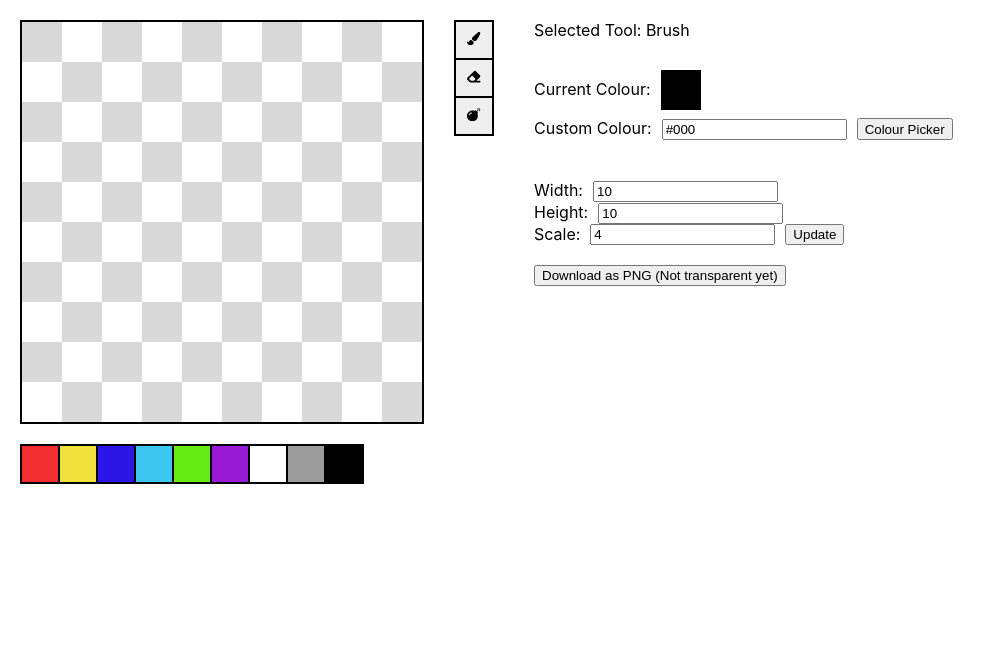
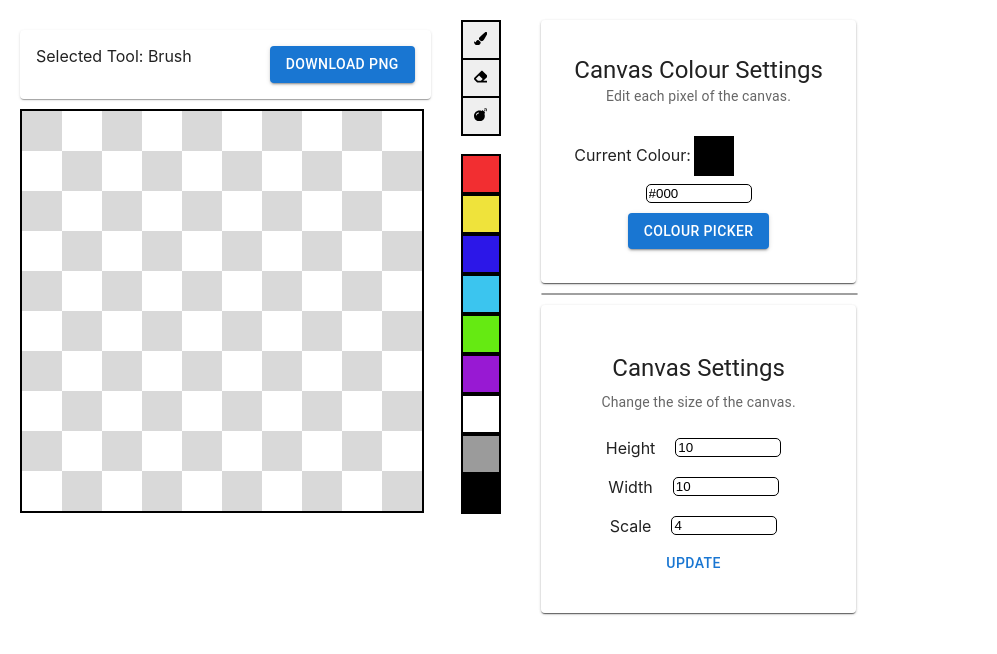
Before and after one commit to BrookJeynes/pixel-art-maker, a React (Create React App) app: page / in a window 1280 px wide. Shown: the top 654 px of the page, without its empty margins (0-997 px from the left). Built offline with nearby package versions, Linux system fonts and the light colour scheme.

Commit message:
initial ui changes

```diff
--- a/package.json
+++ b/package.json
@@ -3,10 +3,13 @@
   "version": "0.1.0",
   "private": true,
   "dependencies": {
+    "@emotion/react": "^11.10.0",
+    "@emotion/styled": "^11.10.0",
     "@fortawesome/fontawesome-svg-core": "^6.1.2",
     "@fortawesome/free-regular-svg-icons": "^6.1.2",
     "@fortawesome/free-solid-svg-icons": "^6.1.2",
     "@fortawesome/react-fontawesome": "^0.2.0",
+    "@mui/material": "^5.10.2",
     "@testing-library/jest-dom": "^5.16.5",
     "@testing-library/react": "^13.3.0",
     "@testing-library/user-event": "^13.5.0",
--- a/src/App.css
+++ b/src/App.css
@@ -30,3 +30,36 @@
 .NoStyling {
   all: unset;
 }
+
+
+form{
+  display: flex;
+  flex-direction: column;
+  align-items: center;
+}
+
+input{
+  margin: 10px;
+  width: 100px;
+
+  /* rounded edges */
+  border-radius: 5px;
+  border: 1px solid rgb(0, 0, 0);
+
+
+}
+
+hr{
+
+  /* horizontal line */
+  border: 1px solid rgb(160, 160, 160);
+  width: 100%;
+
+  /* rounded edges */
+  border-radius: 5px;
+
+  /* margin */
+  margin-top: 10px;
+  margin-bottom: 10px;
+
+}
--- a/src/App.tsx
+++ b/src/App.tsx
@@ -8,6 +8,14 @@ import Canvas from "./components/Canvas";
 import DefaultColours from "./components/DefaultColours";
 import UtilitiesBar from "./components/UtilitiesBar";
 import DownloadImage from "./components/DownloadImage";
+
+import Card from "@mui/material/Card";
+import CardContent from "@mui/material/CardContent";
+import CardMedia from "@mui/material/CardMedia";
+import Typography from "@mui/material/Typography";
+import Button from "@mui/material/Button";
+import Grid from "@mui/material/Grid";
+import Paper from "@mui/material/Paper";
 
 const App = () => {
   const [selectedColour, setSelectedColour] = useState("#000");
@@ -22,7 +30,7 @@ const App = () => {
     width: 10,
   });
 
-  const [localSquareScale, setLocalSquareScale] = useState('4');
+  const [localSquareScale, setLocalSquareScale] = useState("4");
 
   const [localCanvas, setLocalCanvas] = useState({
     height: `${canvas.height}`,
@@ -32,7 +40,25 @@ const App = () => {
   return (
     <div className="App">
       <div style={{ display: "flex", flexDirection: "row" }}>
-        <div style={{ display: "flex", flexDirection: "column", alignItems: 'start' }}>
+        <div
+          style={{
+            display: "flex",
+            flexDirection: "column",
+            alignItems: "start",
+          }}
+        >
+          <Card sx={{ marginTop: "10px", padding: 2, justifyContent: "center" }}>
+            <div style={{ justifyContent: "center" }}>
+              <div style={{ display: "flex", justifyContent: "center" }}>
+                Selected Tool: {selectedUtility}
+                <div style={{ marginLeft: 78 }} />
+                <DownloadImage componentReference={ref} />
+              </div>
+            </div>
+          </Card>
+
+          <div style={{marginBottom: "10px"}}/>
+
           <div ref={ref}>
             <Canvas
               selectedColour={selectedColour}
@@ -41,11 +67,6 @@ const App = () => {
               squareScale={squareScale}
             />
           </div>
-
-          <DefaultColours
-            selectedColour={selectedColour}
-            setSelectedColor={setSelectedColour}
-          />
         </div>
 
         <div style={{ marginRight: 20 }} />
@@ -60,14 +81,20 @@ const App = () => {
             }}
           >
             <div style={{ marginLeft: 10 }}>
+              {/* Utilities Bar */}
               <UtilitiesBar
                 selectedUtility={selectedUtility}
                 setSelectedUtility={setSelectedUtility}
                 canvas={canvas}
                 refreshCanvas={setCanvas}
               />
+
+              {/* Default colours Component */}
+              <DefaultColours
+                selectedColour={selectedColour}
+                setSelectedColor={setSelectedColour}
+              />
             </div>
-
             <div
               style={{
                 marginLeft: 40,
@@ -76,40 +103,43 @@ const App = () => {
                 alignItems: "start",
               }}
             >
-              <div
-                style={{
-                  display: "flex",
-                  justifyContent: "center",
-                  alignItems: "center",
-                }}
+              <Grid spacing={3}>
+                <Grid item xs={12} sm={6}>
+                  <Paper>
+                    {/*=====================================================================================*/}
+                    {/*   TSX for the Canvas colour code */}
+                    <Card sx={{ padding: 4.2 }}>
+                      <Typography variant="h5" component="h2">
+                        Canvas Colour Settings
+                      </Typography>
+                      <Typography
+                        variant="body2"
+                        color="textSecondary"
+                        component="p"
                       >
-                Selected Tool: {selectedUtility}
-              </div>
-
+                        Edit each pixel of the canvas.
+                      </Typography>
                       <div
                         style={{
                           display: "flex",
                           flexDirection: "row",
-                  justifyContent: "center",
                           alignItems: "center",
                           marginTop: 30,
                         }}
                       >
-                <div style={{ marginRight: 10 }}>Current Colour:</div>
+                        <div style={{ marginRight: 3 }}>Current Colour:</div>
 
                         <Square
                           colour={selectedColour}
                           disabled={true}
                           border={true}
-                  direction='column'
+                          direction="column"
                         />
                       </div>
 
-              <div
-                style={{ display: "flex", flexDirection: "row", marginTop: 10 }}
-              >
+                      <div>
                         <label>
-                  Custom Colour:
+                          {/* Custom Colour: */}
                           <input
                             type="text"
                             value={`${selectedColour}`}
@@ -121,13 +151,13 @@ const App = () => {
                             style={{ marginLeft: 10 }}
                           />
                         </label>
-
-                <button
+                      </div>
+                      <Button
                         onClick={() => setShowColourPicker(!showColourPicker)}
-                  style={{ marginLeft: 10 }}
+                        variant="contained"
                       >
                         Colour Picker
-                </button>
+                      </Button>
 
                       {showColourPicker && (
                         <div style={{ position: "absolute", zIndex: "2" }}>
@@ -137,43 +167,96 @@ const App = () => {
                           />
                         </div>
                       )}
-              </div>
+                    </Card>
 
-              <div style={{ marginTop: 40 }} />
+                    {/*=====================================================================================*/}
+                  </Paper>
+                  <hr />
+                </Grid>
+                <Grid item xs={12} sm={6}>
+                  <Paper>
+                    {/*=====================================================================================*/}
+                    {/* TSX code for the Canvas Settings */}
+                    <Card sx={{ padding: 3.9 }}>
                       <form
                         onSubmit={(e) => {
                           e.preventDefault();
 
-                  if (localSquareScale === '') {
+                          if (localSquareScale === "") {
                             setSquareScale(4);
-                    setLocalSquareScale('4')
+                            setLocalSquareScale("4");
                           } else if (Number(localSquareScale) <= 0) {
                             setSquareScale(1);
-                    setLocalSquareScale('1')
+                            setLocalSquareScale("1");
                           } else {
                             setSquareScale(Number(localSquareScale));
                           }
 
                           setLocalCanvas({
-                    height: (!localCanvas.height || localCanvas.height === "0") ? "1" : localCanvas.height,
-                    width: (!localCanvas.width || localCanvas.width === "0") ? "1" : localCanvas.width,
+                            height:
+                              !localCanvas.height || localCanvas.height === "0"
+                                ? "1"
+                                : localCanvas.height,
+                            width:
+                              !localCanvas.width || localCanvas.width === "0"
+                                ? "1"
+                                : localCanvas.width,
                           });
 
                           setCanvas({
-                    height: (!localCanvas.height || localCanvas.height === "0") ? 1 : Number(localCanvas.height),
-                    width: (!localCanvas.width || localCanvas.width === "0") ? 1 : Number(localCanvas.width),
+                            height:
+                              !localCanvas.height || localCanvas.height === "0"
+                                ? 1
+                                : Number(localCanvas.height),
+                            width:
+                              !localCanvas.width || localCanvas.width === "0"
+                                ? 1
+                                : Number(localCanvas.width),
                           });
                         }}
                       >
+                        <CardContent>
+                          <Typography gutterBottom variant="h5" component="h2">
+                            Canvas Settings
+                          </Typography>
+                          <Typography
+                            variant="body2"
+                            color="textSecondary"
+                            component="p"
+                          >
+                            Change the size of the canvas.
+                          </Typography>
+                        </CardContent>
+                        <CardMedia>
                           <div
                             style={{
                               display: "flex",
-                    flexDirection: "column",
-                    alignItems: "start",
+                              flexDirection: "row",
+                              justifyContent: "center",
+                              alignItems: "center",
                             }}
                           >
-                  <label>
-                    Width:
+                            <div style={{ marginRight: 10 }}>Height</div>
+                            <input
+                              type="text"
+                              value={localCanvas.height}
+                              onChange={(e) =>
+                                setLocalCanvas({
+                                  ...localCanvas,
+                                  height: e.target.value,
+                                })
+                              }
+                            />
+                          </div>
+                          <div
+                            style={{
+                              display: "flex",
+                              flexDirection: "row",
+                              justifyContent: "center",
+                              alignItems: "center",
+                            }}
+                          >
+                            <div style={{ marginRight: 10 }}>Width</div>
                             <input
                               type="text"
                               value={localCanvas.width}
@@ -183,47 +266,47 @@ const App = () => {
                                   width: e.target.value,
                                 })
                               }
-                      style={{ marginLeft: 10 }}
                             />
-                  </label>
+                          </div>
 
-                  <label>
-                    Height:
-                    <input
-                      type="text"
-                      value={localCanvas.height}
-                      onChange={(e) =>
-                        setLocalCanvas({
-                          ...localCanvas,
-                          height: e.target.value,
-                        })
-                      }
-                      style={{ marginLeft: 10 }}
-                    />
-                  </label>
-
-                  <div style={{ display: "flex", flexDirection: "row" }}>
-                    <label>Scale: </label>
+                          <div
+                            style={{
+                              display: "flex",
+                              flexDirection: "row",
+                              justifyContent: "center",
+                              alignItems: "center",
+                            }}
+                          >
+                            <div style={{ marginRight: 10 }}>Scale</div>
                             <input
                               type="text"
                               value={localSquareScale}
                               onChange={(e) =>
                                 setLocalSquareScale(e.target.value)
                               }
-                      style={{ marginLeft: 10 }}
-                    />
-                    <input
-                      type="submit"
-                      value="Update"
-                      style={{ marginLeft: 10 }}
                             />
                           </div>
+
+                          {/* make the update button */}
+                          <div
+                            style={{
+                              display: "flex",
+                              flexDirection: "row",
+                              justifyContent: "center",
+                              alignItems: "center",
+                            }}
+                          >
+                            <Button type="submit" style={{ marginRight: 10 }}>
+                              Update
+                            </Button>
                           </div>
+                        </CardMedia>
                       </form>
-
-              <div style={{ marginTop: 20 }} />
-
-              <DownloadImage componentReference={ref} />
+                    </Card>
+                    {/*=====================================================================================*/}
+                  </Paper>
+                </Grid>
+              </Grid>
             </div>
           </div>
         </div>
@@ -231,5 +314,4 @@ const App = () => {
     </div>
   );
 };
-
 export default App;
--- a/src/components/DefaultColours.tsx
+++ b/src/components/DefaultColours.tsx
@@ -3,7 +3,7 @@ import Square from './Square';
 
 const DefaultColours = (props: any) => {
   return (
-    <div style={{display: 'flex', flexDirection: 'row', marginTop: 20}}>
+    <div style={{display: 'flex', flexDirection: 'column', marginTop: 20}}>
       {
         Object.keys(colours).map((colour, key) => {
           return (
--- a/src/components/DownloadImage.tsx
+++ b/src/components/DownloadImage.tsx
@@ -1,5 +1,8 @@
 import React, { useCallback } from "react";
 import { toPng } from 'html-to-image'
+
+//import mui button from @mui/material
+import { Button } from '@mui/material';
 
 const DownloadImage = (props: any) => {
   const ref = props.componentReference;
@@ -33,9 +36,11 @@ const DownloadImage = (props: any) => {
   }
 
   return (
-    <button onClick={() => handleClick('PNG')}>
-      Download as PNG (Not transparent yet)
-    </button>
+    <div>
+      <Button variant="contained" color="primary" onClick={() => handleClick('PNG')}>
+        Download PNG
+      </Button>
+    </div>
   )
 }
 
```
Also changed, not shown: 1 other file (tests, documents, lock files or other folders). Lines whose indentation alone changed are shown as unchanged.
